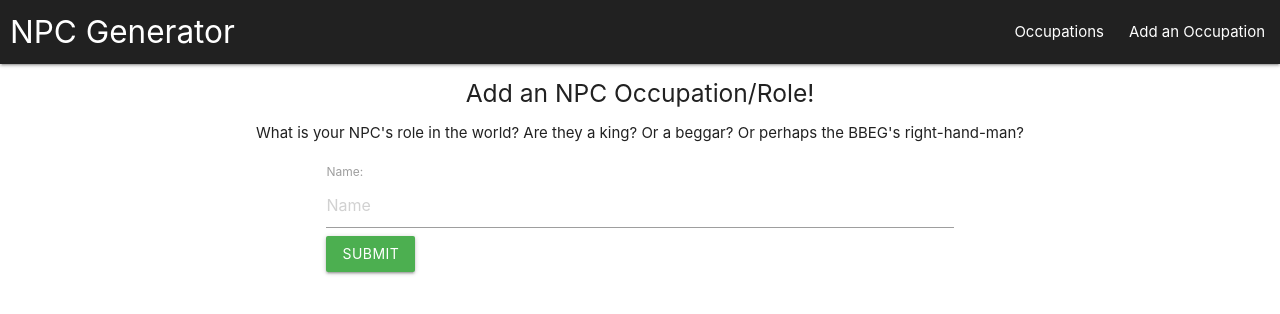
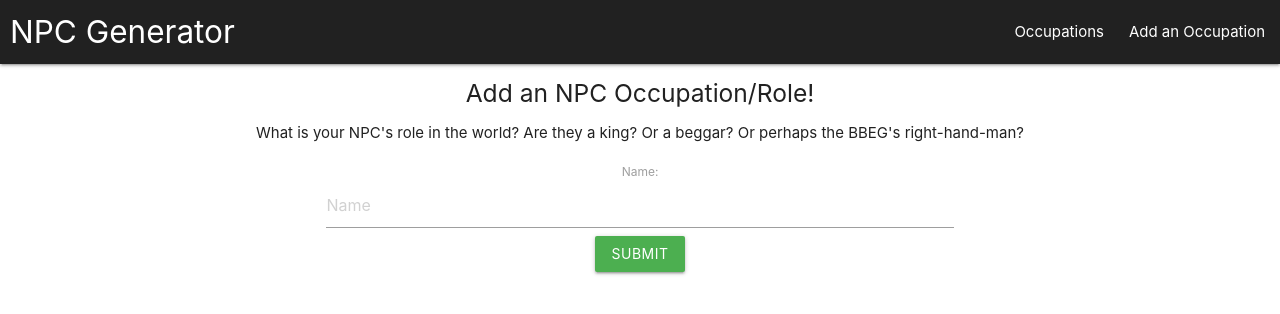
Before and after one commit to ph3nomforko/npc-generator-frontend, a React (Create React App) app: page /occupations/new in a window 1280 px wide. Shown: the top 314 px of the page. Built offline with nearby package versions, Linux system fonts and the light colour scheme; no server answers.

Commit message:
import Link to try to link to different component

```diff
--- a/src/components/OccupationInput.js
+++ b/src/components/OccupationInput.js
@@ -1,5 +1,6 @@
 import React from 'react'
 import { connect } from 'react-redux'
+import { Link } from 'react-router-dom'
 import { addOccupation } from '../actions/addOccupation'
 
 class OccupationInput extends React.Component {
@@ -27,10 +28,12 @@ class OccupationInput extends React.Component {
       <div className="container">
         <h5 style={{textAlign:'center'}}>Add an NPC Occupation/Role!</h5>
         <p style={{textAlign:'center'}}>What is your NPC's role in the world? Are they a king? Or a beggar? Or perhaps the BBEG's right-hand-man?</p>
-        <form className="container" onSubmit={this.handleSubmit}>
+        <form className="container center-align" onSubmit={this.handleSubmit}>
           <label>Name: </label>
           <input type="text" placeholder="Name" name="name" value={this.state.name} onChange={this.handleChange}/><br/>
-          <button className="btn waves-effect waves-light green" type="submit">Submit</button>
+          <button className="btn waves-effect waves-light green" type="submit" onClick={this.handleRedirect}>
+            Submit
+          </button>
         </form>
       </div>
     )
```
